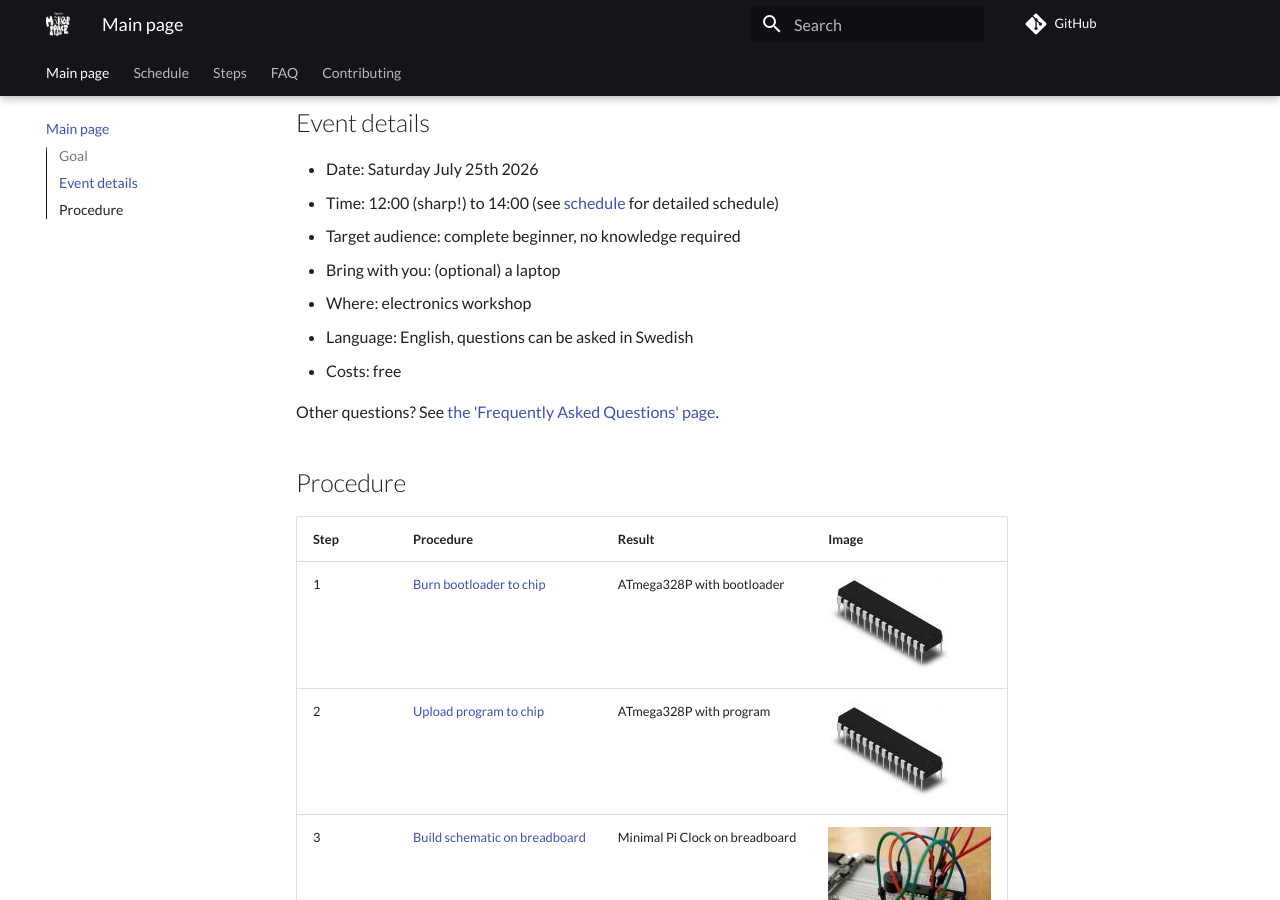
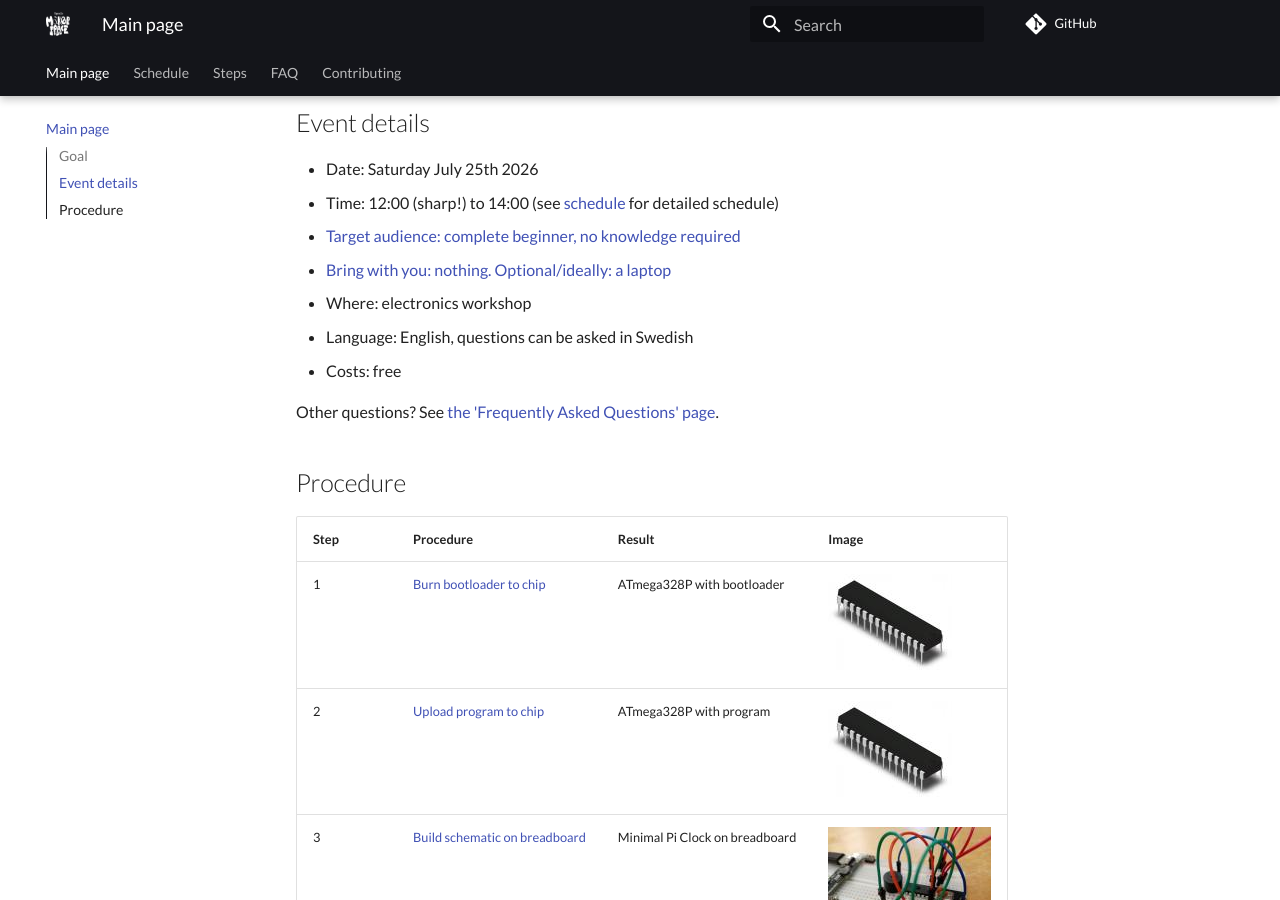
Before and after one commit to richelbilderbeek/build_bare_bone_arduino_machine_workshop, an MkDocs documentation site: the page built from docs/README.md, in a window 1280 px wide and 900 px high, scrolled down 584 px. Built offline with MkDocs 1.6.1 and Material for MkDocs 9.7.7, drawn with Linux system fonts in a browser that asks for light colours; comment, search, counter and statistics services are not loaded.

Commit message:
Link to FAQ

```diff
--- a/docs/README.md
+++ b/docs/README.md
@@ -20,8 +20,8 @@ uses the ATmega328P chip of an Arduino
 
 - Date: Saturday July 25th 2026
 - Time: 12:00 (sharp!) to 14:00 (see [schedule](schedule.md) for detailed schedule)
-- Target audience: complete beginner, no knowledge required
-- Bring with you: (optional) a laptop
+- [Target audience: complete beginner, no knowledge required](faq.md#at-what-level-is-the-workshop-taught)
+- [Bring with you: nothing. Optional/ideally: a laptop](faq.md#what-do-i-need-to-bring)
 - Where: electronics workshop
 - Language: English, questions can be asked in Swedish
 - Costs: free
```
Also changed, not shown: docs/faq.md (+1 -2 lines).
